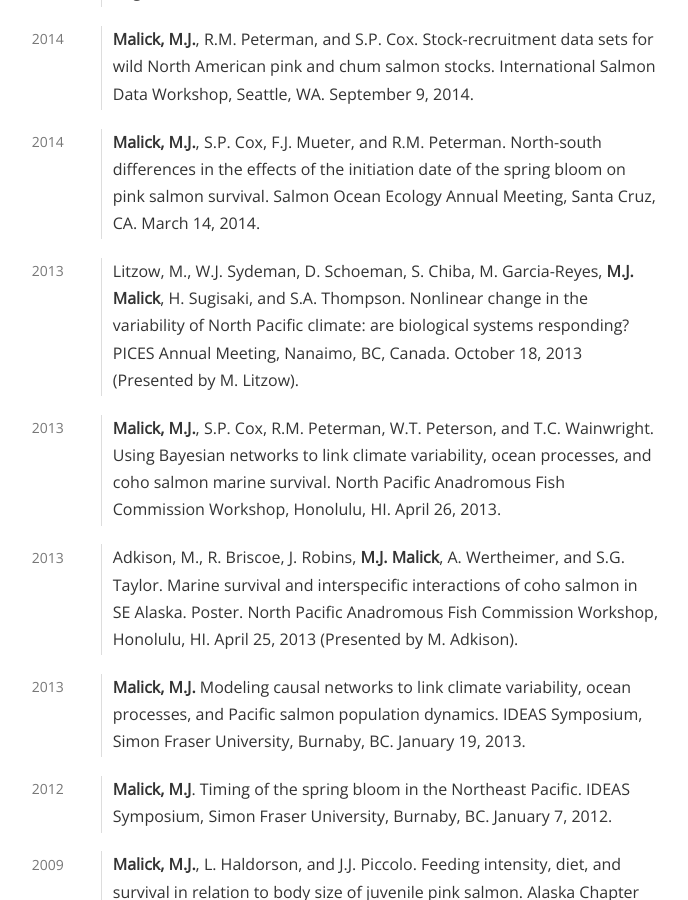
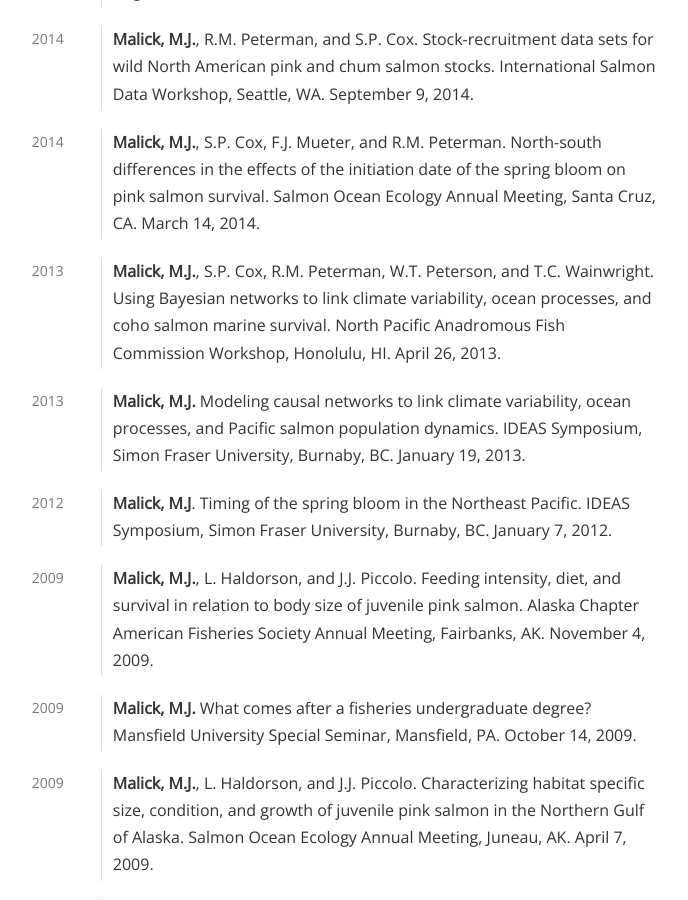
Before and after one commit to michaelmalick/michaelmalick.github.io, a Jekyll site: the page built from malick-cv.md, in a window 1280 px wide and 900 px high, scrolled down 3639 px. Shown: the whole window, without its empty margins (461-1149 px from the left). Built offline with Jekyll 4.4.1, drawn with Linux system fonts in a browser that asks for light colours.

Commit message:
Update CV presentation list

```diff
--- a/malick-cv.md
+++ b/malick-cv.md
@@ -218,23 +218,10 @@ Invited and Conference Presentations
     March 14, 2014.
 
 2013
-:   Litzow, M., W.J. Sydeman, D. Schoeman, S. Chiba, M. Garcia-Reyes, **M.J.
-    Malick**, H. Sugisaki, and S.A. Thompson. Nonlinear change in the
-    variability of North Pacific climate: are biological systems responding?
-    PICES Annual Meeting, Nanaimo, BC, Canada. October 18, 2013 (Presented
-    by M. Litzow).
-
-2013
 :   **Malick, M.J.**, S.P. Cox, R.M. Peterman, W.T. Peterson, and T.C.
     Wainwright. Using Bayesian networks to link climate variability, ocean
     processes, and coho salmon marine survival. North Pacific
     Anadromous Fish Commission Workshop, Honolulu, HI. April 26, 2013.
-
-2013
-:   Adkison, M., R. Briscoe, J. Robins, **M.J. Malick**, A. Wertheimer,
-    and S.G. Taylor. Marine survival and interspecific interactions of
-    coho salmon in SE Alaska. Poster. North Pacific Anadromous Fish
-    Commission Workshop, Honolulu, HI. April 25, 2013 (Presented by M. Adkison).
 
 2013
 :   **Malick, M.J.** Modeling causal networks to link climate
```
Also changed, not shown: cv/index.md (+0 -13 lines), malick-cv.txt (+0 -14 lines), 1 other file.
